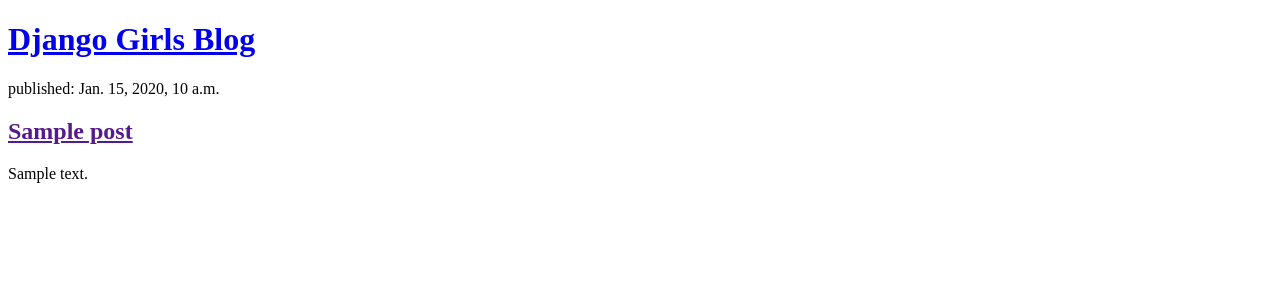
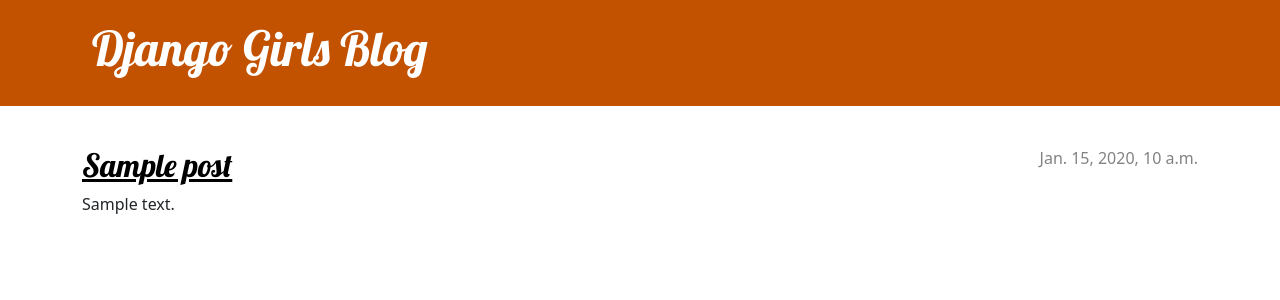
Before and after one commit to Eddieaero/djangogirls, a Django app: page / in a window 1280 px wide. Shown: the top 300 px of the page. Run offline with Django 3.2, Linux system fonts and the light colour scheme; tables that the repository leaves empty hold one stand-in row (values such as "Sample post").

Commit message:
added css decoration to the posts

```diff
--- /dev/null
+++ b/mysite/blog/static/css/blog.css
@@ -0,0 +1,78 @@
+h1 a, h2 a {
+    color: #C25100;
+}
+
+
+
+
+
+.page-header {
+    background-color: #C25100;
+    margin-top: 0;
+    margin-bottom: 40px;
+    padding: 20px 20px 20px 40px;
+}
+
+.page-header h1,
+.page-header h1 a,
+.page-header h1 a:visited,
+.page-header h1 a:active {
+    color: #ffffff;
+    font-size: 36pt;
+    text-decoration: none;
+}
+
+h1,
+h2,
+h3,
+h4 {
+    font-family: 'Lobster', cursive;
+}
+
+.date {
+    color: #828282;
+}
+
+.save {
+    float: right;
+}
+
+.post-form textarea,
+.post-form input {
+    width: 100%;
+}
+
+.top-menu,
+.top-menu:hover,
+.top-menu:visited {
+    color: #ffffff;
+    float: right;
+    font-size: 26pt;
+    margin-right: 20px;
+}
+
+.post {
+    margin-bottom: 70px;
+}
+
+.post h2 a,
+.post h2 a:visited {
+    color: #000000;
+}
+
+.post > .date,
+.post > .actions {
+    float: right;
+}
+
+.btn-secondary,
+.btn-secondary:visited {
+    color: #C25100;
+    background: none;
+    border-color: #C25100;
+}
+
+.btn-secondary:hover {
+    color: #FFFFFF;
+    background-color: #C25100;
+}
--- a/mysite/blog/templates/blog/post_list.html
+++ b/mysite/blog/templates/blog/post_list.html
@@ -1,3 +1,4 @@
+{% load static %}
  <!DOCTYPE html>
  <html>
  <head>
@@ -5,23 +6,37 @@
     <meta http-equiv='X-UA-Compatible' content='IE=edge'>
     <title>Post_list</title>
     <meta name='viewport' content='width=device-width, initial-scale=1'>
+    <link rel="stylesheet" href="https://cdn.jsdelivr.net/npm/bootstrap@5.1.3/dist/css/bootstrap.min.css" integrity="sha384-1BmE4kWBq78iYhFldvKuhfTAU6auU8tT94WrHftjDbrCEXSU1oBoqyl2QvZ6jIW3" crossorigin="anonymous">
+    <link rel="stylesheet" href="{% static 'css/blog.css' %}">
+    <link href="//fonts.googleapis.com/css?family=Lobster&subset=latin,latin-ext" rel="stylesheet" type="text/css">
+    <a href="https://en.wikipedia.org/wiki/Django" class="external_link" id="link_to_wiki_page">
+
+
     <!-- <link rel='stylesheet' type='text/css' media='screen' href='main.css'> -->
     <!-- <script src='main.js'></script> -->
  </head>
  <body>
-    <header>
-        <h1>
-            <a href="/">Django Girls Blog</a>
-        </h1>
+    <header class="page-header">
+        <div class="container">
+            <h1><a href="/">Django Girls Blog</a></h1>
+        </div>
     </header>
 
-    {% for post in posts %}
-    <article>
-        <time>published: {{ post.published_date }}</time>
-        <h2><a href="">{{ post.title }}</a></h2>
-        <p>{{ post.text|linebreaksbr }}</p>
-    </article>
-    {% endfor %}
+    <main class="container">
+        <div class="row">
+            <div class="col">
+                {% for post in posts %}
+                    <article class="post">
+                        <time class="date">
+                            {{ post.published_date }}
+                        </time>
+                        <h2><a href="">{{ post.title }}</a></h2>
+                        <p>{{ post.text|linebreaksbr }}</p>
+                    </article>
+                {% endfor %}
+            </div>
+        </div>
+    </main>
 
     <!-- <article>
         <time>published: 14.06.2014, 12:14</time>
```
